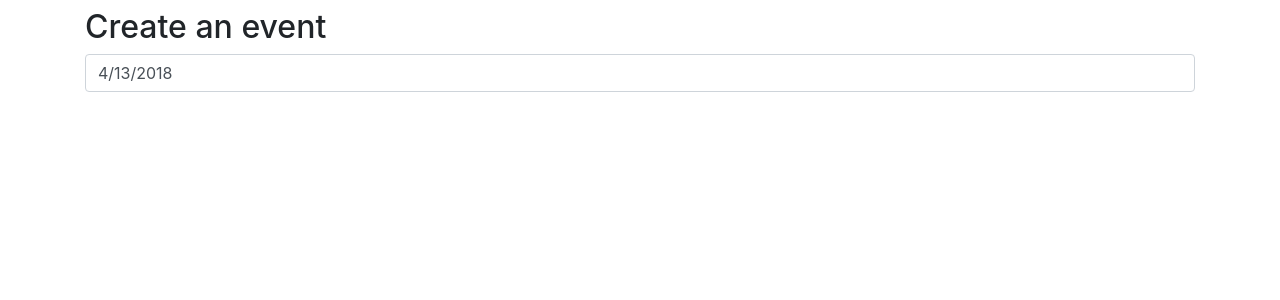
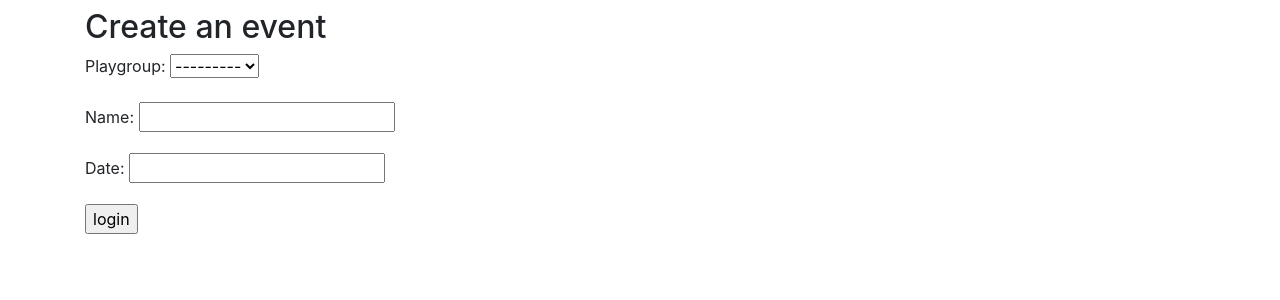
Before and after one commit to zachtib/MTGRollCall, a Django app: template templates/event/create.html in a window 1280 px wide. Shown: the part 56-356 px from the top of the page. Run offline with Django 3.2, Linux system fonts and the light colour scheme; the template is opened without the code that fills it: values that come from a table or form of the project are taken from there, others are empty; some libraries are stand-ins or nearby versions.

Commit message:
event form

```diff
--- /dev/null
+++ b/event/forms.py
@@ -0,0 +1,13 @@
+from datetime import date
+from django import forms
+
+
+from playgroup.models import PlayGroup
+
+class EventCreateForm(forms.Form):
+    def __init__(self, *args, **kwargs):
+        super().__init__(*args, **kwargs)
+
+    playgroup = forms.ModelChoiceField(PlayGroup.objects.all())
+    name = forms.CharField()
+    date = forms.DateField()
--- a/mtgrollcall/settings.py
+++ b/mtgrollcall/settings.py
@@ -120,6 +120,9 @@ USE_L10N = True
 
 USE_TZ = True
 
+DATE_INPUT_FORMATS = ['%m/%d/%Y']
+
+DATE_FORMAT = '%m/%d/%Y'
 
 # Static files (CSS, JavaScript, Images)
 # https://docs.djangoproject.com/en/2.0/howto/static-files/
--- a/templates/event/create.html
+++ b/templates/event/create.html
@@ -3,7 +3,13 @@
 {% block content %}
 
     <h2>Create an event</h2>
-    <input type="text" class="form-control datepicker" value="4/13/2018">
+    <form method="post" action="">{% csrf_token %}
+            {{ form.as_p}}
+            <!-- <input type="text" class="form-control datepicker" value=""> -->
+            <input type="submit" value="login" />
+            <input type="hidden" name="next" value="{{ next }}" />
+        </form>
+
 {% endblock %}
 
 {% block css %}
@@ -13,7 +19,7 @@
 {% block js %}
 <script src="https://cdnjs.cloudflare.com/ajax/libs/bootstrap-datepicker/1.8.0/js/bootstrap-datepicker.min.js" integrity="sha256-tW5LzEC7QjhG0CiAvxlseMTs2qJS7u3DRPauDjFJ3zo=" crossorigin="anonymous"></script>
 <script>
-        $('.datepicker').datepicker({
+        $('#id_date').datepicker({
             format: 'mm/dd/yyyy',
         });
 </script>
```
Also changed, not shown: event/views.py (+17 -2 lines).
